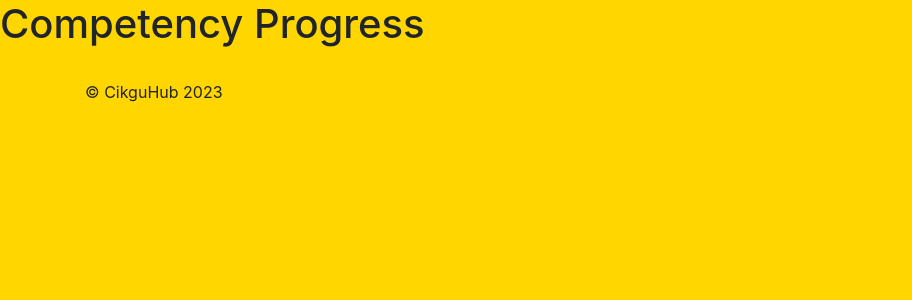
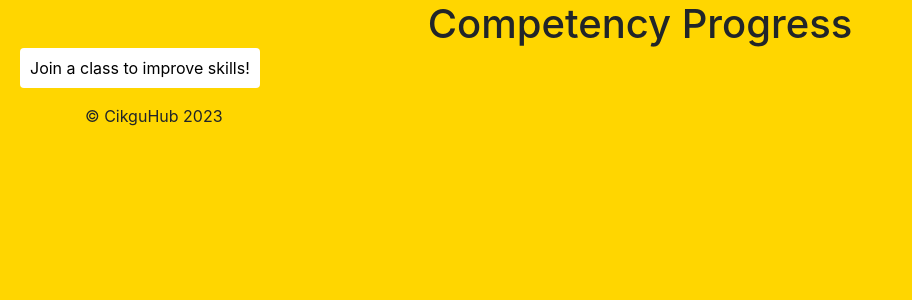
Before and after one commit to chriskok/cikguhub, a Django app: page /report/ in a window 1280 px wide. Shown: the part 56-356 px from the top of the page, without its empty margins (0-912 px from the left). Run offline with Django 4.2, Linux system fonts and the light colour scheme; parts of the project's set-up code (start-up, migrations or seed data) failed here and were passed over; some libraries are stand-ins or nearby versions.

Commit message:
add button on user report

```diff
--- /dev/null
+++ b/report/static/css/user_report.css
@@ -0,0 +1,17 @@
+.button {
+    background-color: #ffffff;
+    border: none;
+    border-radius: 4px;
+    padding: 10px;
+    position: relative;
+    left: 20px;
+    color: #000000;
+}
+
+.button:link, .button:hover, .button:active {
+    text-decoration: none;
+}
+
+.title {
+    text-align: center;
+}
--- a/templates/report.html
+++ b/templates/report.html
@@ -1,11 +1,11 @@
 {% extends 'base.html' %}
-
 {% load static %}
 
 {% block title %} CikguHub - Recommendations {% endblock %}
 
 {% block content %}
-<h1>Competency Progress</h1>
+<link rel="stylesheet" href="{% static 'css/user_report.css' %}">
+<h1 class="title">Competency Progress</h1>
 <div class="container-fluid">
     <div class="row">
         <div class="col-md-8">
@@ -34,4 +34,6 @@
     </div>
 </div>
 
+<a class="button" href="{% url 'recsys:user_recs' %}">Join a class to improve skills!</a>
+
 {% endblock %}
```
